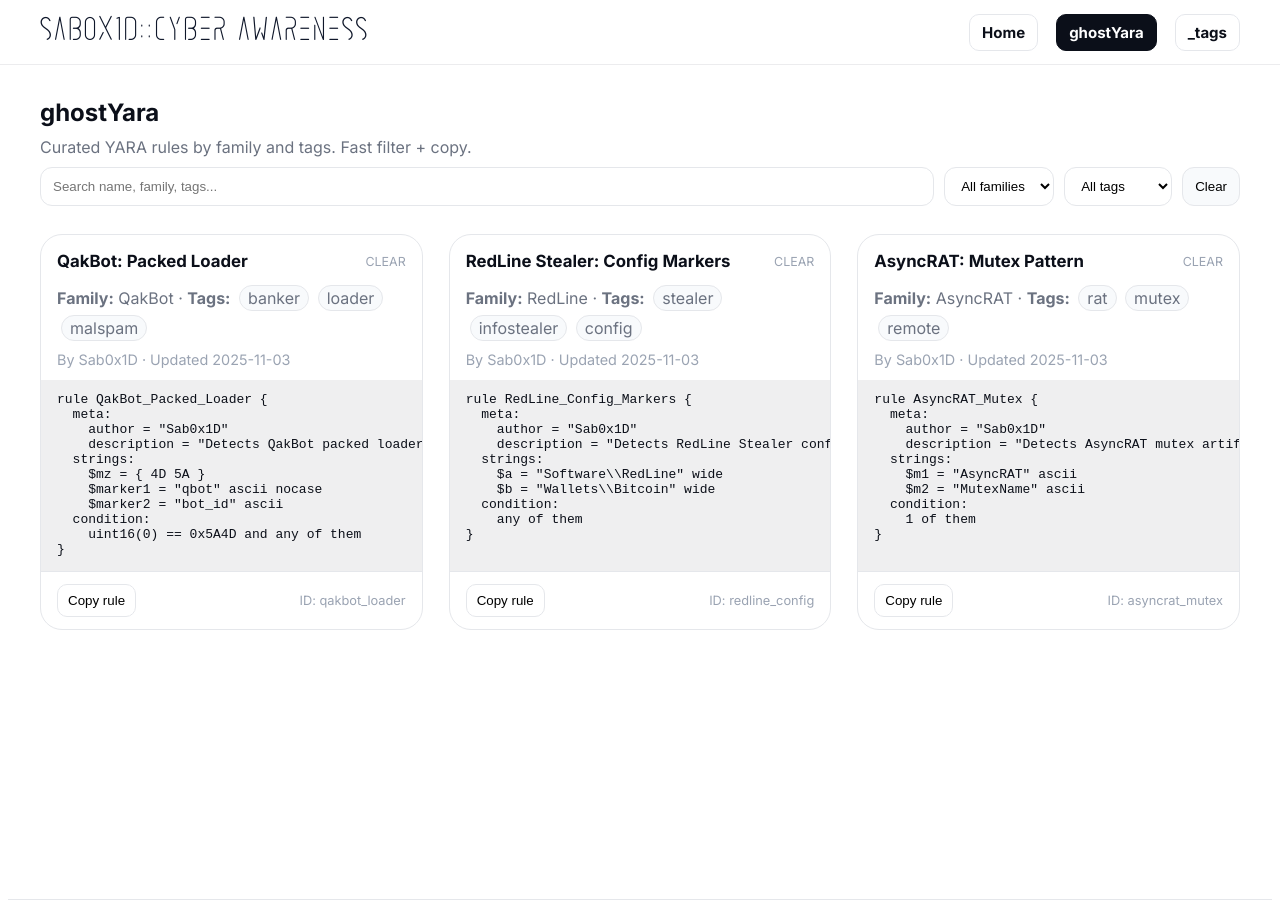
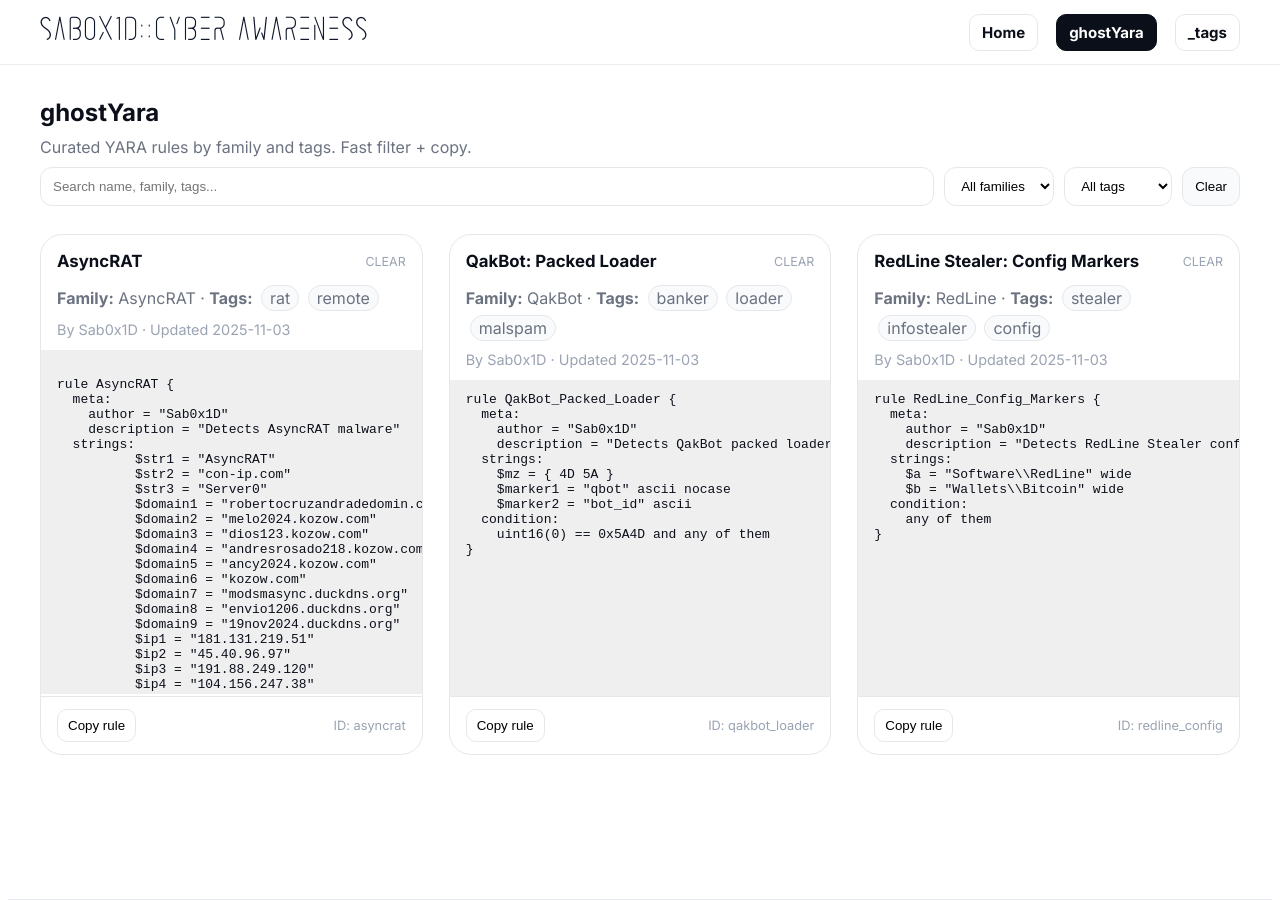
Before and after one commit to Sab0x1D/blogs, a Jekyll site: the page built from ghostyara/index.html, in a window 1280 px wide and 900 px high. Built offline with Jekyll 4.4.1, drawn with Linux system fonts in a browser that asks for light colours.

Commit message:
Auto-build: update yara_rules.yml

```diff
--- a/_data/yara_rules.yml
+++ b/_data/yara_rules.yml
@@ -1,57 +1,47 @@
-- id: qakbot_loader
-  name: "QakBot: Packed Loader"
-  family: "QakBot"
-  tags: ["banker", "loader", "malspam"]
-  author: "Sab0x1D"
-  last_updated: "2025-11-03"
-  tlp: "CLEAR"
-  rule: |
-    rule QakBot_Packed_Loader {
-      meta:
-        author = "Sab0x1D"
-        description = "Detects QakBot packed loader binaries"
-      strings:
-        $mz = { 4D 5A }
-        $marker1 = "qbot" ascii nocase
-        $marker2 = "bot_id" ascii
-      condition:
-        uint16(0) == 0x5A4D and any of them
-    }
-
-- id: redline_config
-  name: "RedLine Stealer: Config Markers"
-  family: "RedLine"
-  tags: ["stealer", "infostealer", "config"]
-  author: "Sab0x1D"
-  last_updated: "2025-11-03"
-  tlp: "CLEAR"
-  rule: |
-    rule RedLine_Config_Markers {
-      meta:
-        author = "Sab0x1D"
-        description = "Detects RedLine Stealer config markers"
-      strings:
-        $a = "Software\\RedLine" wide
-        $b = "Wallets\\Bitcoin" wide
-      condition:
-        any of them
-    }
-
-- id: asyncrat_mutex
-  name: "AsyncRAT: Mutex Pattern"
-  family: "AsyncRAT"
-  tags: ["rat", "mutex", "remote"]
-  author: "Sab0x1D"
-  last_updated: "2025-11-03"
-  tlp: "CLEAR"
-  rule: |
-    rule AsyncRAT_Mutex {
-      meta:
-        author = "Sab0x1D"
-        description = "Detects AsyncRAT mutex artifacts"
-      strings:
-        $m1 = "AsyncRAT" ascii
-        $m2 = "MutexName" ascii
-      condition:
-        1 of them
-    }
+- name: AsyncRAT
+  family: AsyncRAT
+  tags:
+  - rat
+  - remote
+  author: Sab0x1D
+  last_updated: '2025-11-03'
+  tlp: CLEAR
+  id: asyncrat
+  rule: "\nrule AsyncRAT {\n  meta:\n    author = \"Sab0x1D\"\n    description = \"\
+    Detects AsyncRAT malware\"\n  strings: \n\t  $str1 = \"AsyncRAT\"\n\t  $str2 =\
+    \ \"con-ip.com\"\n\t  $str3 = \"Server0\"\n\t  $domain1 = \"robertocruzandradedomin.con-ip.com\"\
+    \n\t  $domain2 = \"melo2024.kozow.com\"\n\t  $domain3 = \"dios123.kozow.com\"\n\
+    \t  $domain4 = \"andresrosado218.kozow.com\"\n\t  $domain5 = \"ancy2024.kozow.com\"\
+    \n\t  $domain6 = \"kozow.com\"\n\t  $domain7 = \"modsmasync.duckdns.org\"\n\t\
+    \  $domain8 = \"envio1206.duckdns.org\"\n\t  $domain9 = \"19nov2024.duckdns.org\"\
+    \n\t  $ip1 = \"181.131.219.51\"\n\t  $ip2 = \"45.40.96.97\"\n\t  $ip3 = \"191.88.249.120\"\
+    \n\t  $ip4 = \"104.156.247.38\"\n\t  $ip5 = \"179.14.8.215\"\ncondition:\n  2\
+    \ of them\n}"
+- name: 'QakBot: Packed Loader'
+  family: QakBot
+  tags:
+  - banker
+  - loader
+  - malspam
+  author: Sab0x1D
+  last_updated: '2025-11-03'
+  tlp: CLEAR
+  id: qakbot_loader
+  rule: "rule QakBot_Packed_Loader {\n  meta:\n    author = \"Sab0x1D\"\n    description\
+    \ = \"Detects QakBot packed loader binaries\"\n  strings:\n    $mz = { 4D 5A }\n\
+    \    $marker1 = \"qbot\" ascii nocase\n    $marker2 = \"bot_id\" ascii\n  condition:\n\
+    \    uint16(0) == 0x5A4D and any of them\n}"
+- name: 'RedLine Stealer: Config Markers'
+  family: RedLine
+  tags:
+  - stealer
+  - infostealer
+  - config
+  author: Sab0x1D
+  last_updated: '2025-11-03'
+  tlp: CLEAR
+  id: redline_config
+  rule: "rule RedLine_Config_Markers {\n  meta:\n    author = \"Sab0x1D\"\n    description\
+    \ = \"Detects RedLine Stealer config markers\"\n  strings:\n    $a = \"Software\\\
+    \\RedLine\" wide\n    $b = \"Wallets\\\\Bitcoin\" wide\n  condition:\n    any\
+    \ of them\n}"
```
